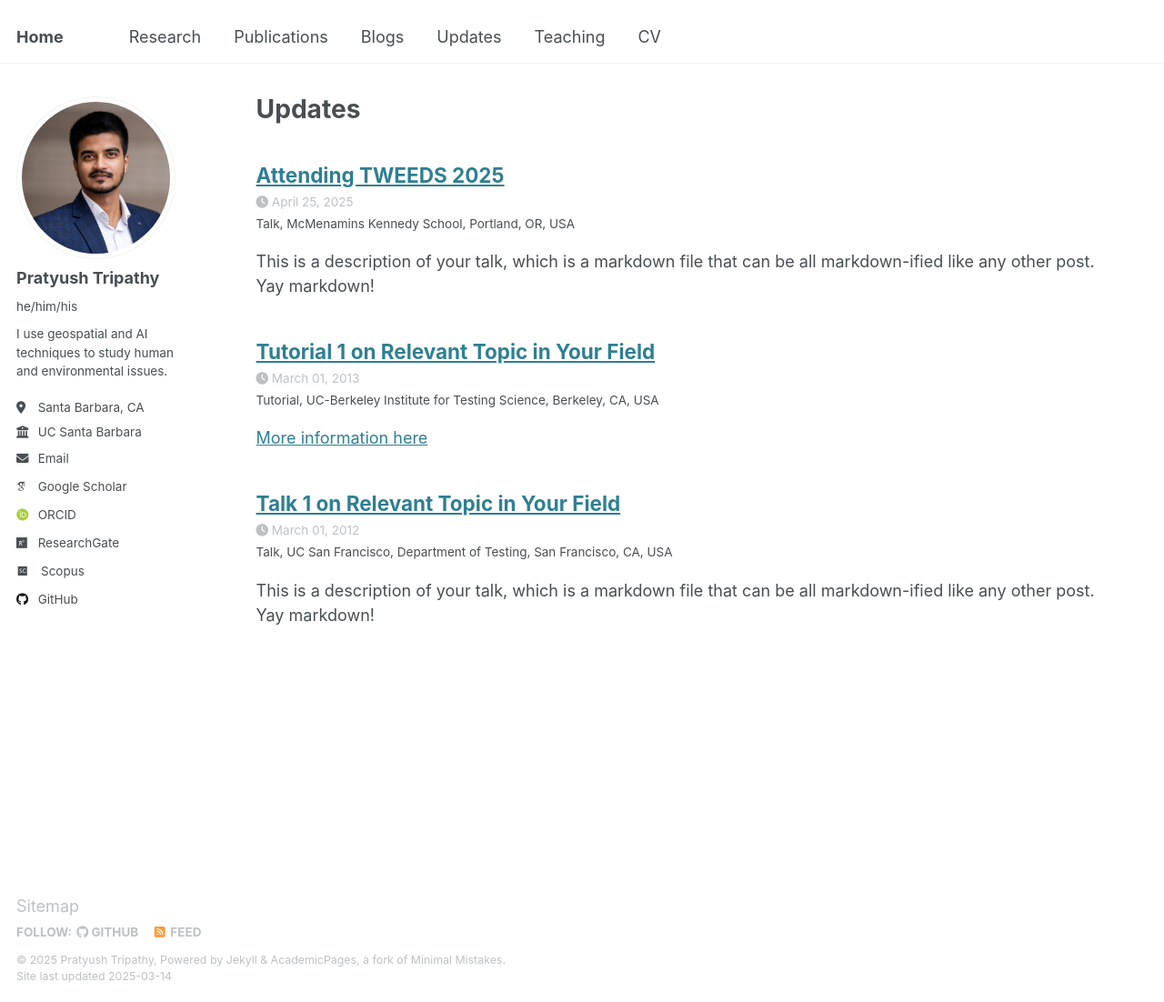
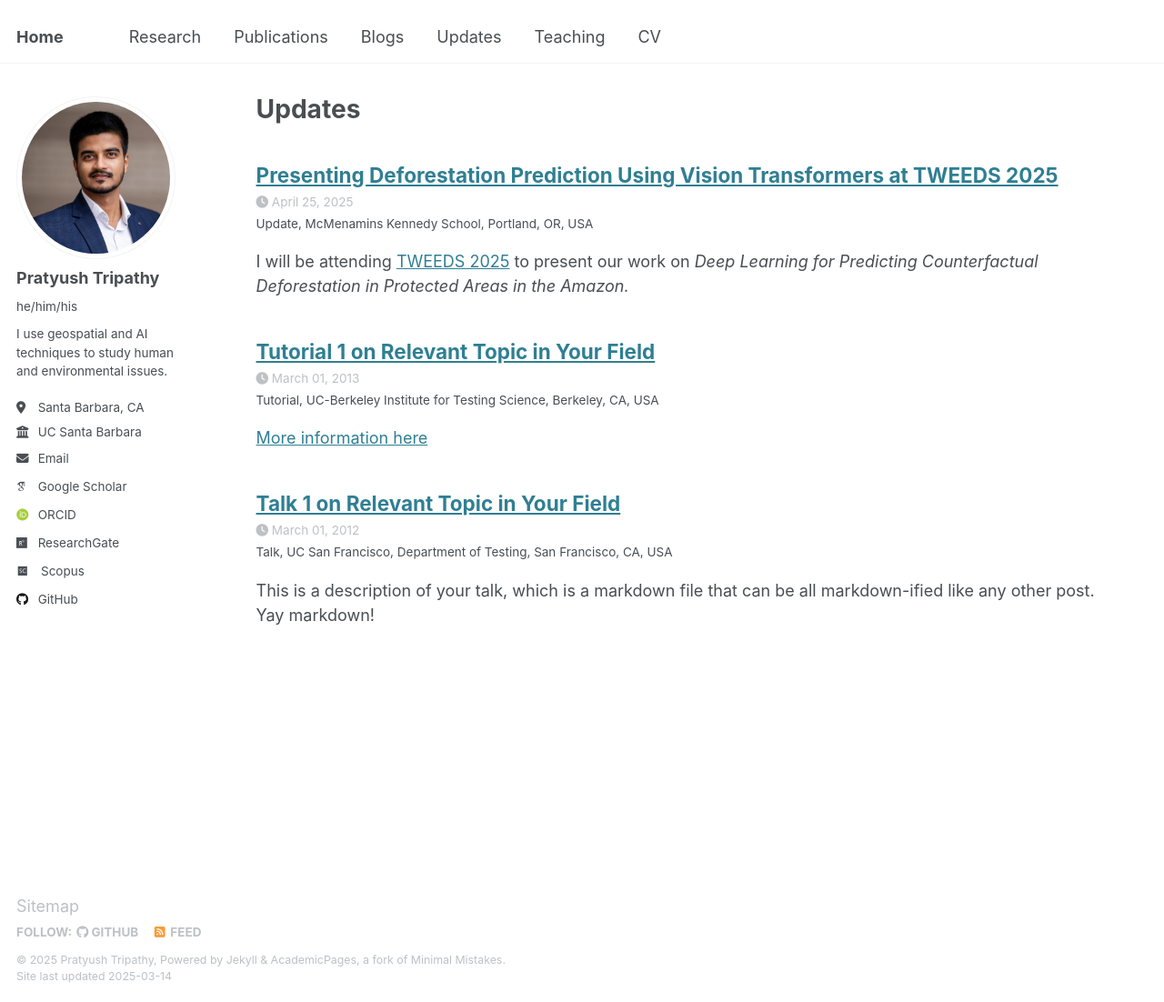
Before and after one commit to tripathyp/tripathyp.github.io, a Jekyll site: the page built from _pages/updates.html, in a window 1280 px wide and 1102 px high. Shown: the whole window at 91% size. Built offline with Jekyll 4.4.1, drawn with Linux system fonts in a browser that asks for light colours; some web fonts are replaced.

Commit message:
updated tweeds

```diff
--- a/_updates/2025-04-25-tweeds.md
+++ b/_updates/2025-04-25-tweeds.md
@@ -1,11 +1,12 @@
 ---
-title: "Attending TWEEDS 2025"
+title: "Presenting Deforestation Prediction Using Vision Transformers at TWEEDS 2025 "
 collection: updates
-type: "Talk"
-permalink: /updates/2012-03-01-talk-1
+type: "Update"
+permalink: /updates/2025-04-25-tweeds
 venue: "McMenamins Kennedy School"
 date: 2025-04-25
 location: "Portland, OR, USA"
 ---
 
-This is a description of your talk, which is a markdown file that can be all markdown-ified like any other post. Yay markdown!
+I will be attending [TWEEDS 2025](https://tweeds.io) to present our work on
+<em>Deep Learning for Predicting Counterfactual Deforestation in Protected Areas in the Amazon.<em/>
```
